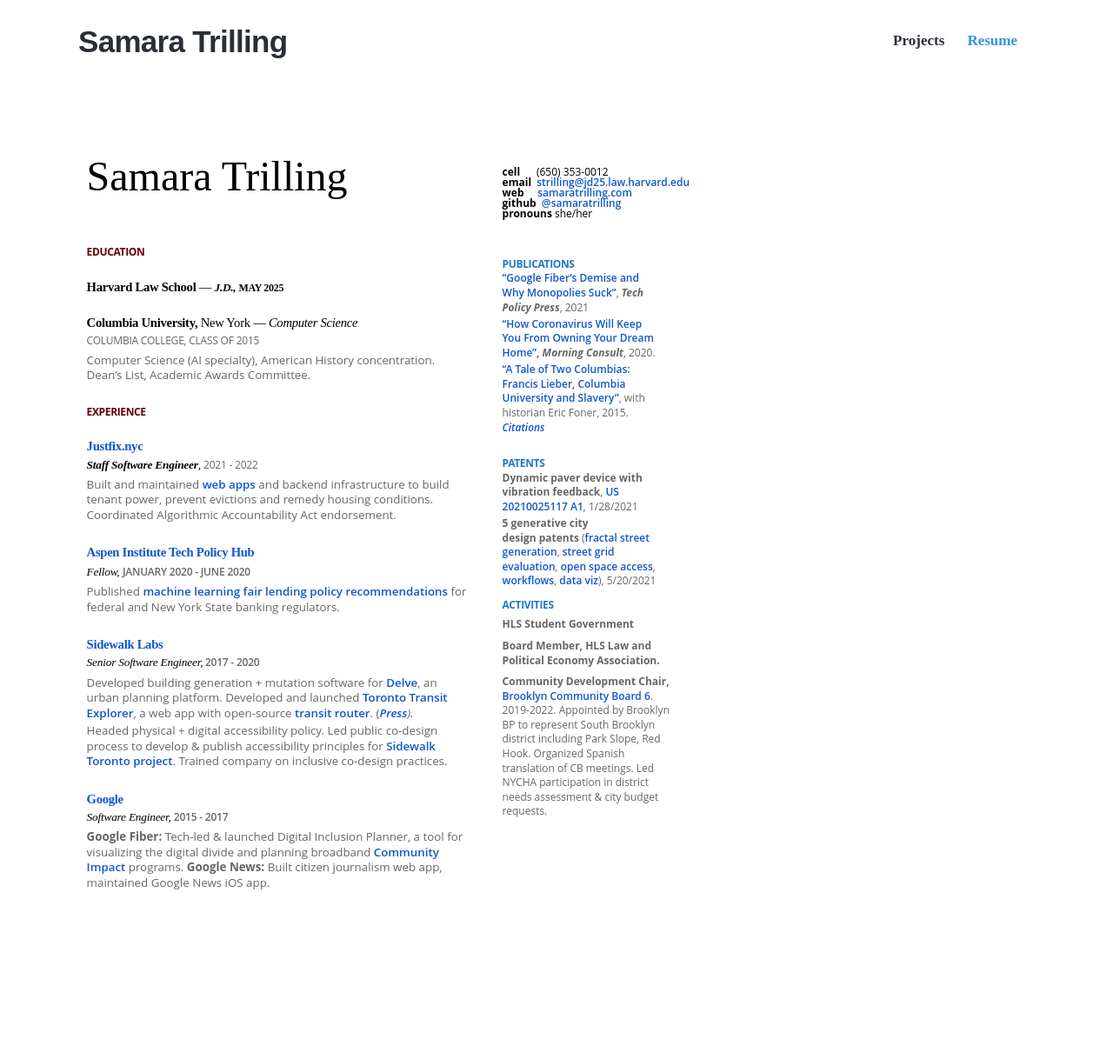
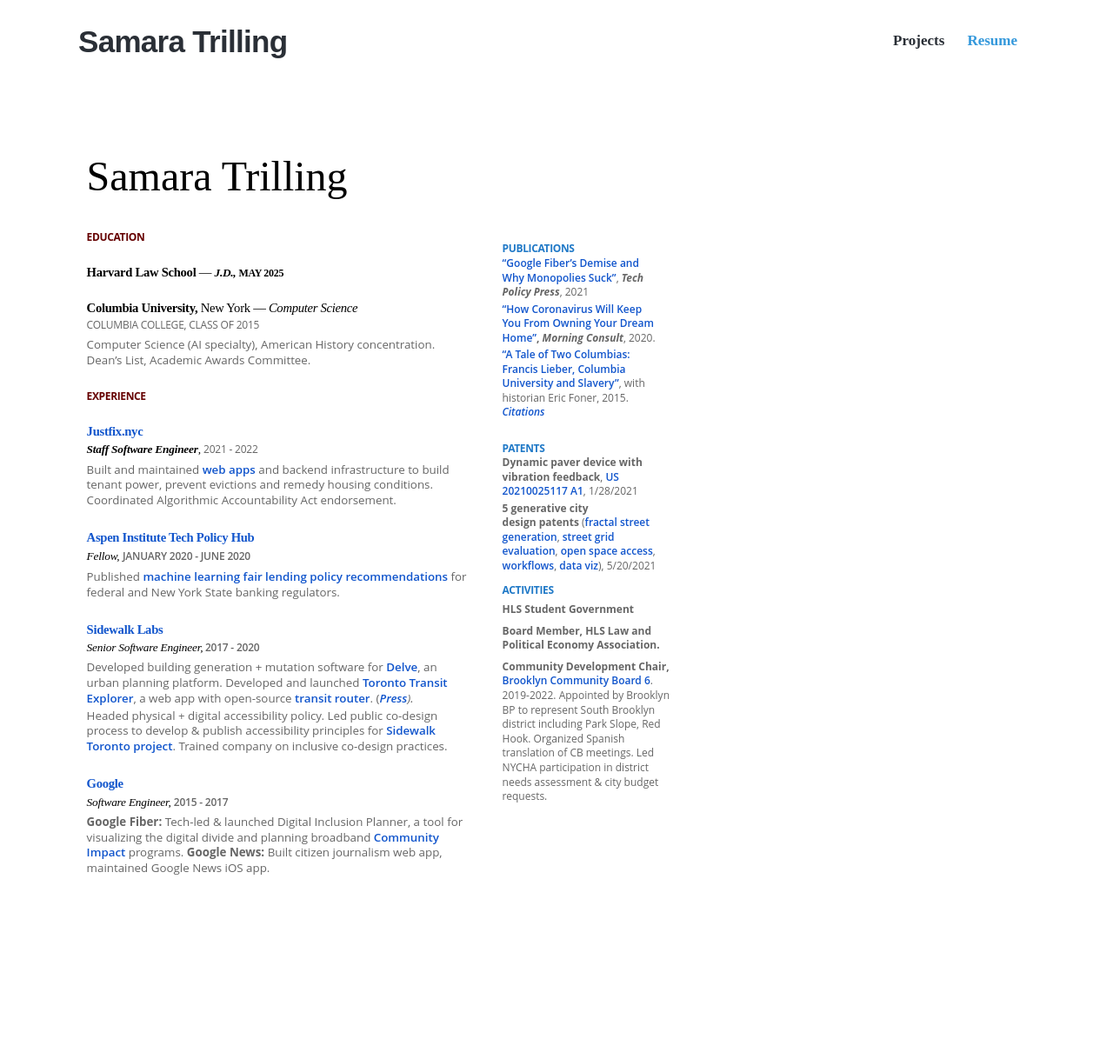
Before and after one commit to samaratrilling/samaratrilling.github.io, a Jekyll site: the page built from resume/index.html, in a window 1280 px wide. Shown: the whole page at 87% size. Built offline with Jekyll 4.4.1, drawn with Linux system fonts in a browser that asks for light colours; nearby versions of some CDN libraries; some web fonts are replaced.

Commit message:
Update resume

```diff
--- a/_includes/resume-content.html
+++ b/_includes/resume-content.html
@@ -579,18 +579,6 @@
             <td class="c40" colspan="1" rowspan="1">
                 <p class="c31 title" id="h.x8fm1uorkbaw"><span class="c38 c42">Samara Trilling</span></p>
             </td>
-            <td class="c32" colspan="1" rowspan="1">
-                <p class="c27"><span class="c12 c11">cell &nbsp; &nbsp; &nbsp;</span><span class="c8 c11">(650)
-                        353-0012<br></span><span class="c12 c11">email &nbsp;</span><span class="c8 c4"><a class="c1"
-                            href="mailto:strilling@jd25.law.harvard.edu">strilling@jd25.law.harvard.edu</a></span><span
-                        class="c8 c11"><br></span><span class="c12 c11">web &nbsp; &nbsp; </span><span class="c8 c4"><a
-                            class="c1"
-                            href="https://www.google.com/url?q=http://samaratrilling.com&amp;sa=D&amp;source=editors&amp;ust=1669151170240668&amp;usg=AOvVaw1J_l3gZeTZ39nwRG_fPsQm">samaratrilling.com</a></span><span
-                        class="c8 c11"><br></span><span class="c12 c11">github &nbsp;</span><span class="c8 c4"><a
-                            class="c1"
-                            href="https://www.google.com/url?q=https://github.com/samaratrilling&amp;sa=D&amp;source=editors&amp;ust=1669151170241017&amp;usg=AOvVaw3zyYEJsA-TZbGg9RP3J4gq">@samaratrilling</a></span><span
-                        class="c11 c12"><br>pronouns </span><span class="c8 c11">she/her</span></p>
-            </td>
         </tr>
         <tr class="c26">
             <td class="c40" colspan="1" rowspan="1">
```
